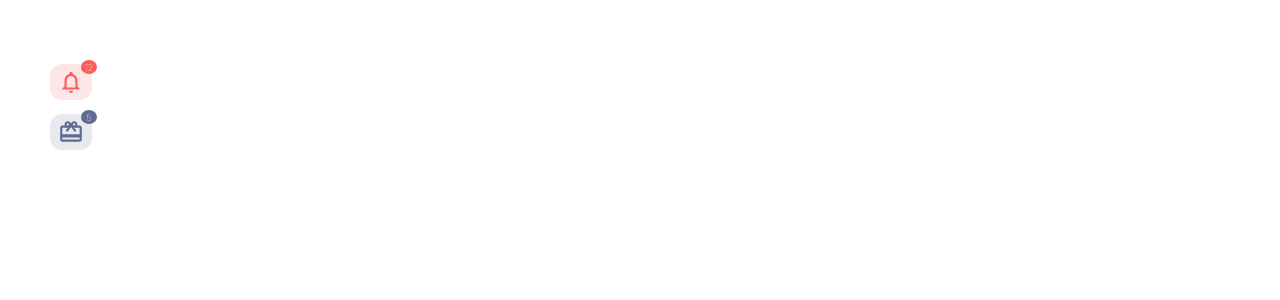
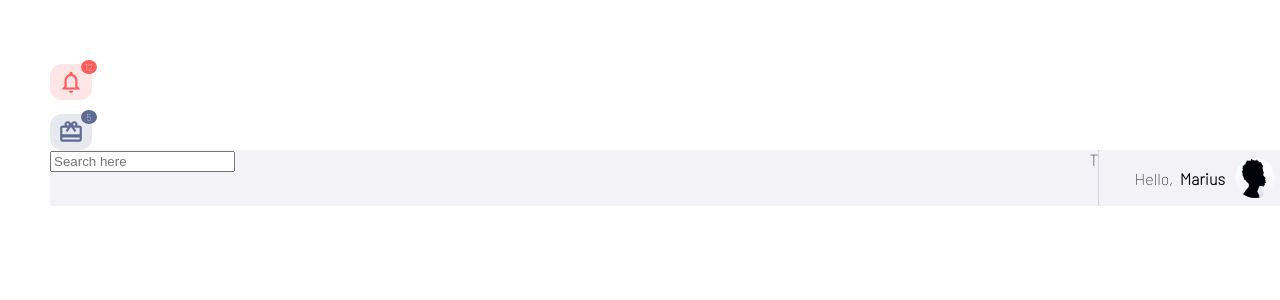
Before and after one commit to niemet0502/Sokaris-Template, a React (Create React App) app in the folder dashboard/: page / in a window 1280 px wide. Shown: the top 300 px of the page. Built offline with nearby package versions, Linux system fonts and the light colour scheme.

Commit message:
displayed user info on topBar

```diff
--- a/dashboard/src/components/Topbar/Topbar.css
+++ b/dashboard/src/components/Topbar/Topbar.css
@@ -0,0 +1,30 @@
+.Topbar{
+  background-color: #F3F2F7;
+  height: 56px;
+  display: flex;
+}
+.Topbar__search{
+  flex: 2;
+}
+
+.Topbar__user{
+  display: flex;
+  align-items: center;
+  border-left: 1px solid #D0D6DE;
+  padding-left: 35px;
+}
+
+.Topbar__user img{
+  border-radius: 63px;
+  width: 40px;
+  margin-left: 10px;
+  margin-right: 5px;
+}
+
+.Topbar__user span{
+  font-family: 'Barlow', sans-serif;
+  font-style: normal;
+  font-weight: 600;
+  font-size: 16px;
+  line-height: 19px;
+}
--- a/dashboard/src/components/Topbar/Topbar.jsx
+++ b/dashboard/src/components/Topbar/Topbar.jsx
@@ -1,9 +1,19 @@
 import React from 'react'
-
+import "./Topbar.css"
+import user from "../../assets/images/user.jpg"
 function Topbar() {
   return (
-    <div>
-
+    <div className="Topbar">
+      <div className="Topbar__search">
+        <input type="text" name="" placeholder="Search here" id="" />
+      </div>
+      <div className="Topbar__badge">
+        T
+      </div>
+      <div className="Topbar__user">
+        Hello, &nbsp; <span>Marius</span>
+        <img src={user} alt="" />
+      </div>
     </div>
   )
 }
```
